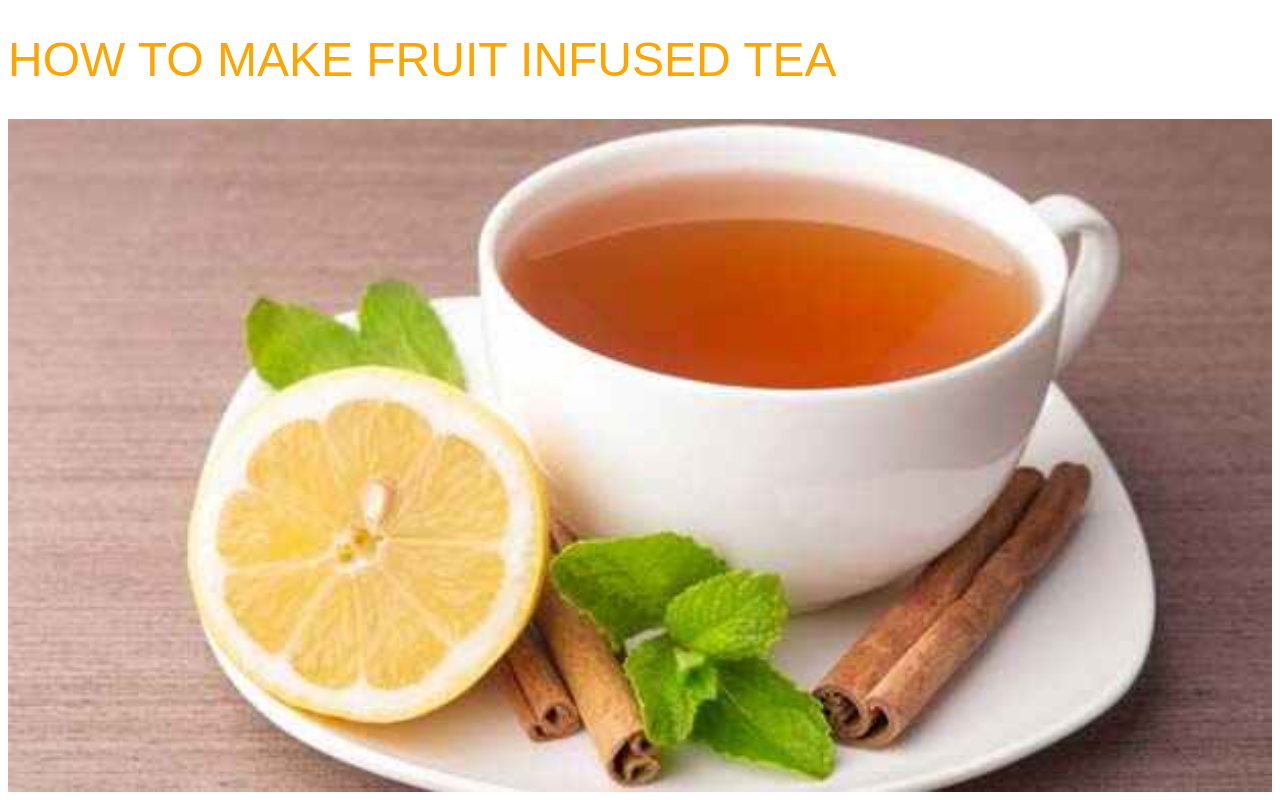
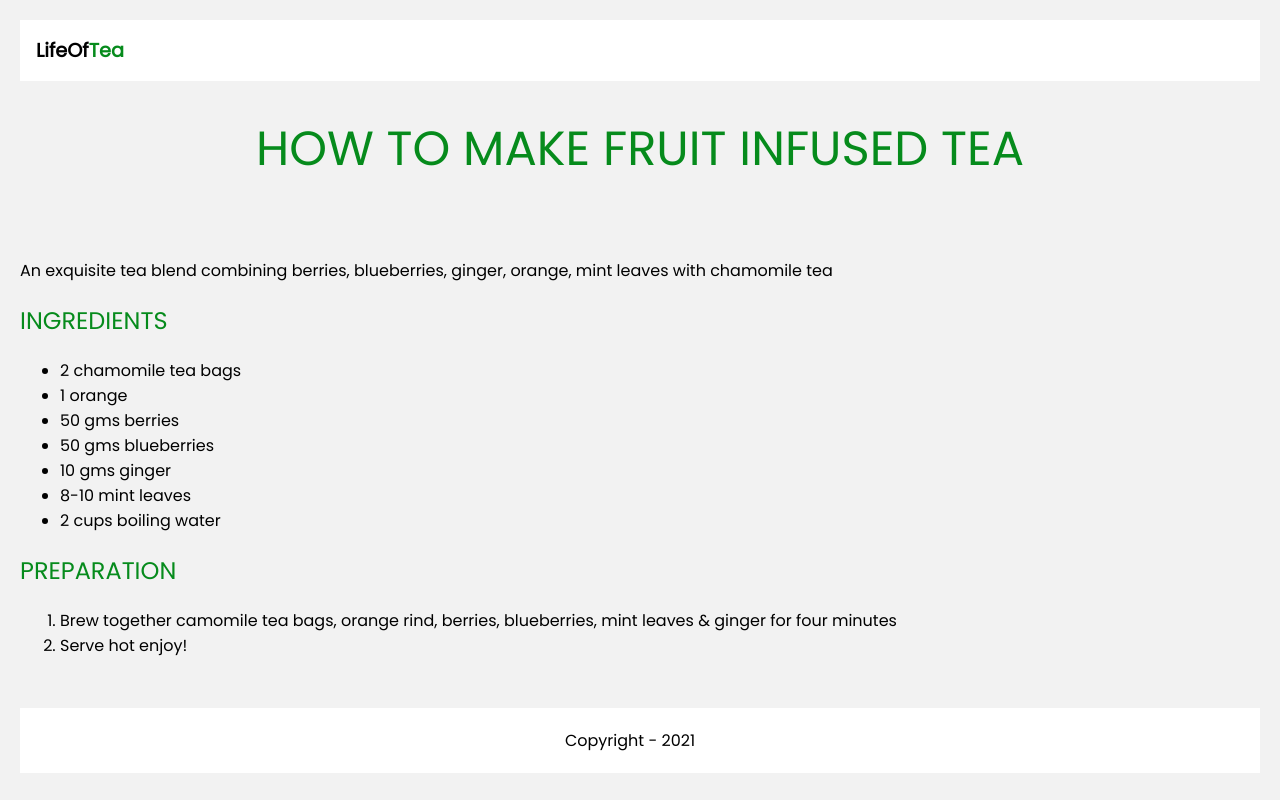
Before and after one commit to AlinaniSilomba/Code-institute-side-Projects-, a plain HTML site: page Home Project/index.html in a window 1280 px wide. Shown: the top 800 px of the page. Drawn offline with Linux system fonts and the light colour scheme.

Commit message:
Initial Commit, Made Ground breaking changes

```diff
--- /dev/null
+++ b/Home Project/css/main.scss
@@ -0,0 +1,63 @@
+@import url('https://fonts.googleapis.com/css2?family=Poppins&display=swap');
+
+:root{
+    --Primary-color: #068b1c;
+}
+body {
+  background: #F2F2F2;
+  padding:12px;
+  font-family: 'Poppins';
+}
+.Hero{
+    text-align: center;
+    text-decoration-style: dotted;
+}
+.navbar{
+    background: white;
+    padding:1em;
+
+    .logo{
+        text-decoration: none;
+        font-weight: bold;
+        color: black;
+        font-size: 1.2em;
+
+    }
+    span{
+        color: var(--Primary-color);
+    }
+}
+
+nav{
+    display: none;
+}
+
+
+
+h1 {
+    font-size: 300%;
+}
+
+h1,
+h2 {
+    color:var(--Primary-color );
+    text-transform: uppercase;
+    font-weight: 100;
+}
+
+img {
+    width: 100%;
+}
+
+footer {
+    margin-top: 50px;
+    background-color:white;
+    color:black;
+}
+
+footer p {
+    text-align: center;
+    padding-top: 20px;
+    padding-bottom: 20px;
+    margin-right: 20px;
+}
--- a/Home Project/index.css
+++ /dev/null
@@ -1,32 +0,0 @@
-body {
-    font-family: Arial;
-    color: slategray;
-}
-
-h1 {
-    font-size: 300%;
-}
-
-h1,
-h2 {
-    color: orange;
-    text-transform: uppercase;
-    font-weight: 100;
-}
-
-img {
-    width: 100%;
-}
-
-footer {
-    margin-top: 50px;
-    background-color: slategrey;
-    color: white;
-}
-
-footer p {
-    text-align: right;
-    padding-top: 20px;
-    padding-bottom: 20px;
-    margin-right: 20px;
-}
--- a/Home Project/index.html
+++ b/Home Project/index.html
@@ -4,13 +4,26 @@
 <head>
     <meta charset="UTF-8">
     <meta name="viewport" content="width=device-width, initial-scale=1.0">
-    <link rel="stylesheet" href="index.css" />
-    <title>Home Project</title>
+    <title>How To Make Fruit Infused Tea_Verison_2</title>
+    <link rel="stylesheet" href="css/main.css" />
+
 </head>
 
 <body>
-    <h1>How To Make Fruit Infused Tea</h1>
-    <img src="teaandcitrus.jpg" alt="A picture of tea cup with infused lemon tea in it">
+    <div class="navbar">
+        <div class="container">
+            <a class="logo" href="#" >LifeOf<span>Tea</span></a>
+
+            <nav>
+                <ul class="primary-nav">
+                    <li class="current "><a href="#">Home</a></li>
+                    <li><a href="#">Recipe</a></li>
+                </ul>
+            </nav>
+        </div>
+    </div>
+    <h1 class="Hero">How To Make Fruit Infused Tea</h1>
+    <img src="" alt="">
     <p>An exquisite tea blend combining berries, blueberries, ginger, orange, mint leaves with chamomile tea</p>
     <h2>Ingredients</h2>
     <ul>
@@ -37,6 +50,8 @@
         </li>
     </ul>
     <h2>Preparation</h2>
+
+    <div class="Brew">
         <ol>
             <li>
                 Brew together camomile tea bags, orange rind, berries, blueberries, mint leaves & ginger for four minutes
@@ -45,9 +60,10 @@
                 Serve hot enjoy!
             </li>
         </ol>
+    </div>
 
     <footer>
-        <p> Copyright Me 2020</p>
+        <p> Copyright - 2021</p>
     </footer>
 </body>
 
```
Also changed, not shown: Home Project/css/main.css (added), Home Project/images/teaandcitrus.jpg (renamed from Home Project/teaandcitrus.jpg), 2 other files. Lines whose indentation alone changed are shown as unchanged.
